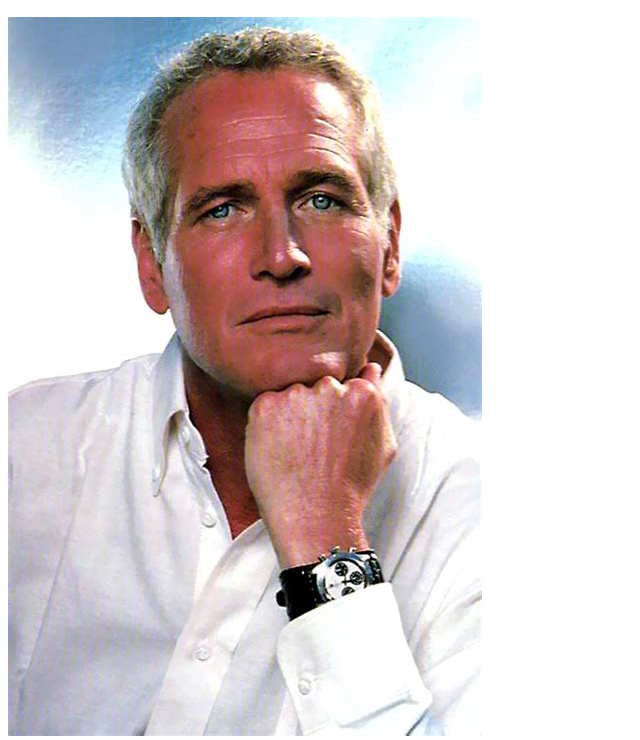
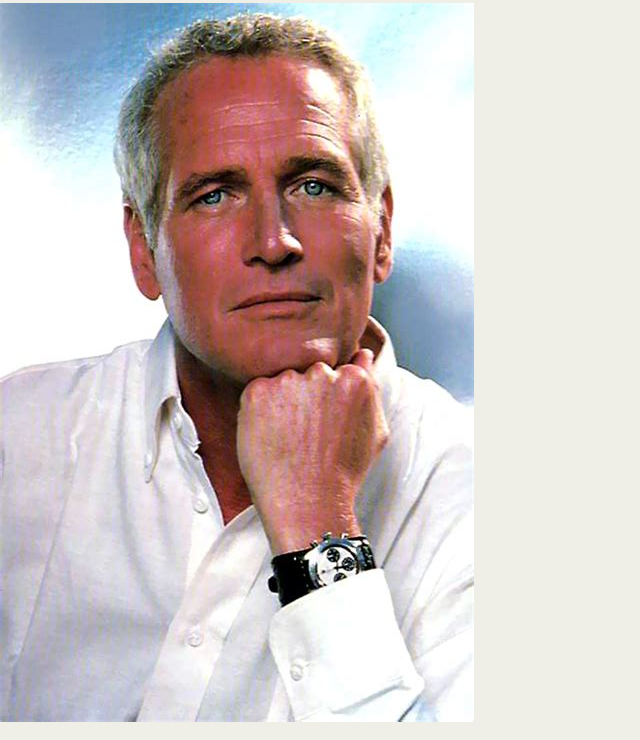
Before and after one commit to wucheeman/week1-day2-html-css, a plain HTML site: page index.html in a window 1280 px wide. Shown: the part 136-876 px from the top of the page, without its empty margins (0-640 px from the left). Drawn offline with Linux system fonts and the light colour scheme.

Commit message:
styled body; corrected malformed DOCTYPE tag

```diff
--- a/css/style.css
+++ b/css/style.css
@@ -0,0 +1,7 @@
+body {
+  background-color: #efeee7;
+  font-family: "Georgia",Times New Roman,Times,serif;
+  color: #333333;
+  margin: 0;
+  padding: 0;
+}
--- a/index.html
+++ b/index.html
@@ -1,9 +1,7 @@
-<<!DOCTYPE html>
+<!DOCTYPE html>
 <html lang="en">
 <head>
   <meta charset="UTF-8">
-  <meta name="viewport" content="width=device-width, initial-scale=1.0">
-  <meta http-equiv="X-UA-Compatible" content="ie=edge">
   <link href="css/style.css" rel="stylesheet" type="text/css" media="all">
   <title>My Student Bio</title>
 </head>
```
Also changed, not shown: test.html (added, +10 -0 lines).
